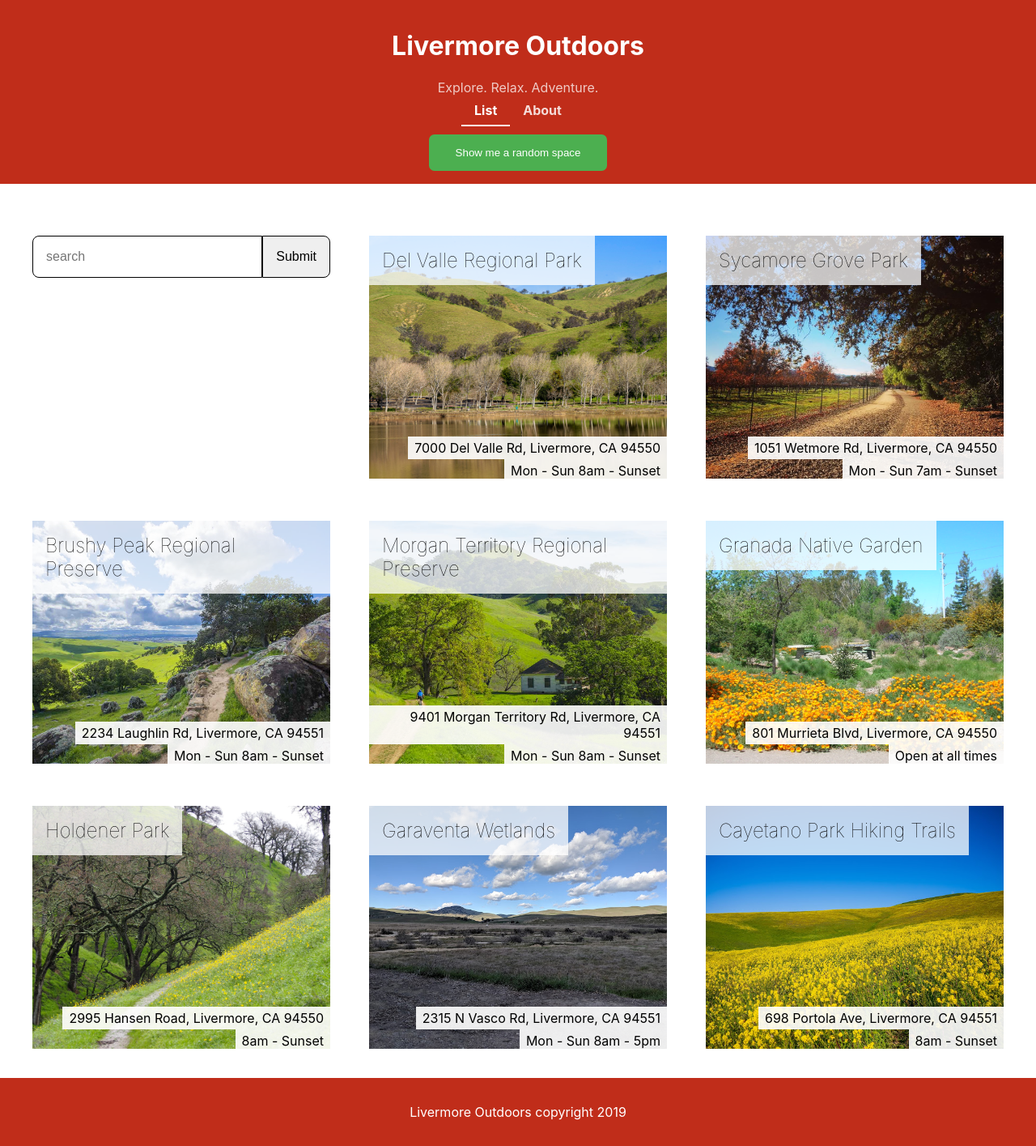
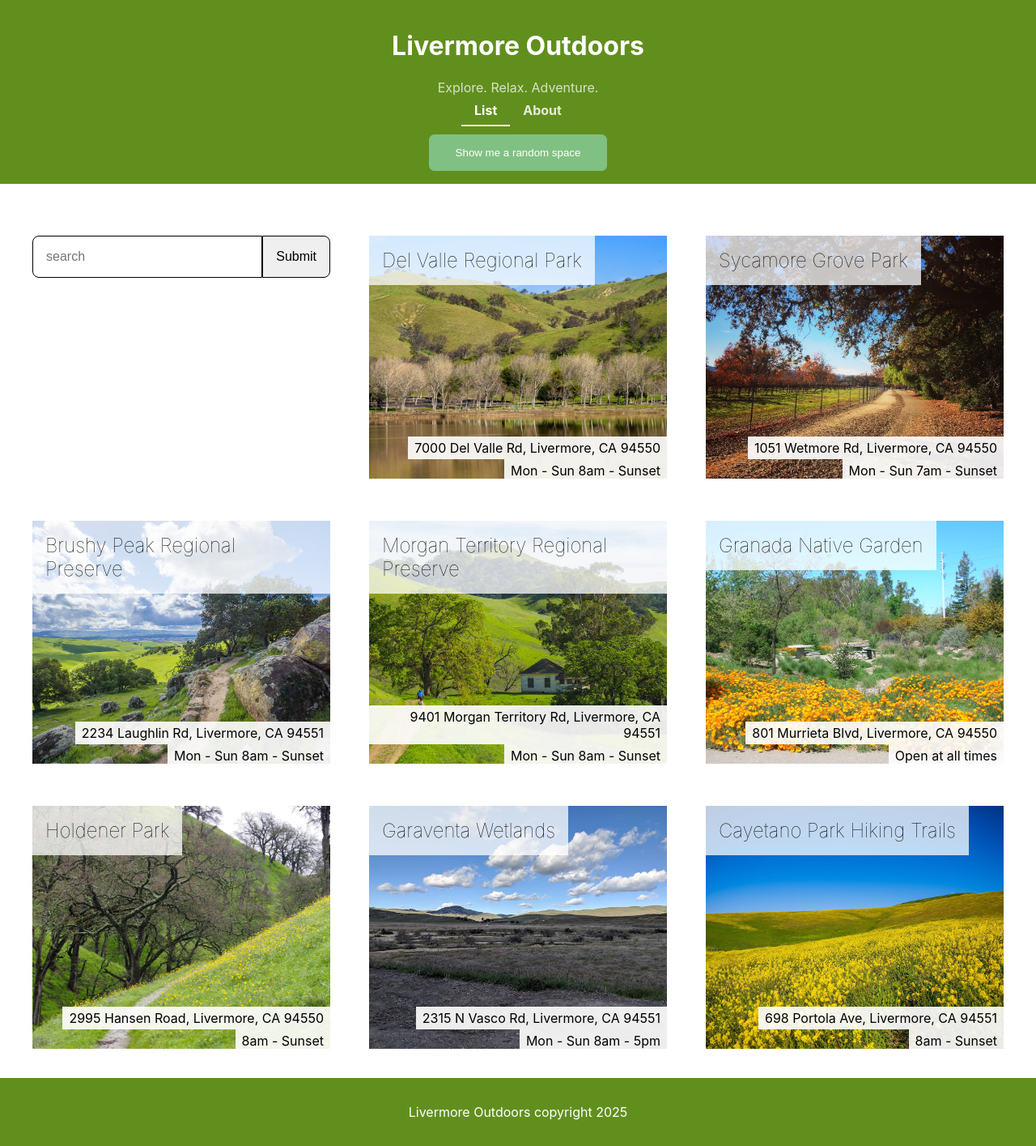
Before and after one commit to lucila-hernandez/Livermore_Outdoors, a React (Create React App) app in the folder livermore_outdoors/: page / in a window 1280 px wide. Shown: the whole page at 81% size. Built offline with nearby package versions, Linux system fonts and the light colour scheme.

Commit message:
updated styling

```diff
--- a/livermore_outdoors/src/components/Footer/Footer.css
+++ b/livermore_outdoors/src/components/Footer/Footer.css
@@ -5,7 +5,7 @@
     justify-content: center;
     align-items: center;
     padding: 1em;
-    background-color: rgb(192, 45, 26);
+    background-color: rgb(97, 143, 29);
     color: #fff;
     font-size: 1rem;
     position: relative;
--- a/livermore_outdoors/src/components/Footer/Footer.js
+++ b/livermore_outdoors/src/components/Footer/Footer.js
@@ -4,7 +4,7 @@ import './Footer.css';
 function Footer() {
   return (
     <div className="Footer">
-      <p>Livermore Outdoors copyright 2019</p>
+      <p>Livermore Outdoors copyright 2025</p>
     </div>
   )
 }
--- a/livermore_outdoors/src/components/RandomSpace/RandomSpace.css
+++ b/livermore_outdoors/src/components/RandomSpace/RandomSpace.css
@@ -1,5 +1,5 @@
 .RandomSpace {
-    background-color: #4CAF50;
+    background-color: #81c083;
     border: none;
     color: white;
     padding: 15px 32px;
--- a/livermore_outdoors/src/components/Tittle/Title.css
+++ b/livermore_outdoors/src/components/Tittle/Title.css
@@ -8,7 +8,7 @@
     text-align: center;
     padding: 1em;
     margin-bottom: 2em;
-    background-color: rgb(192, 45, 26);
+    background-color: rgb(97, 143, 29);
     color: #fff;
 }
 
```
